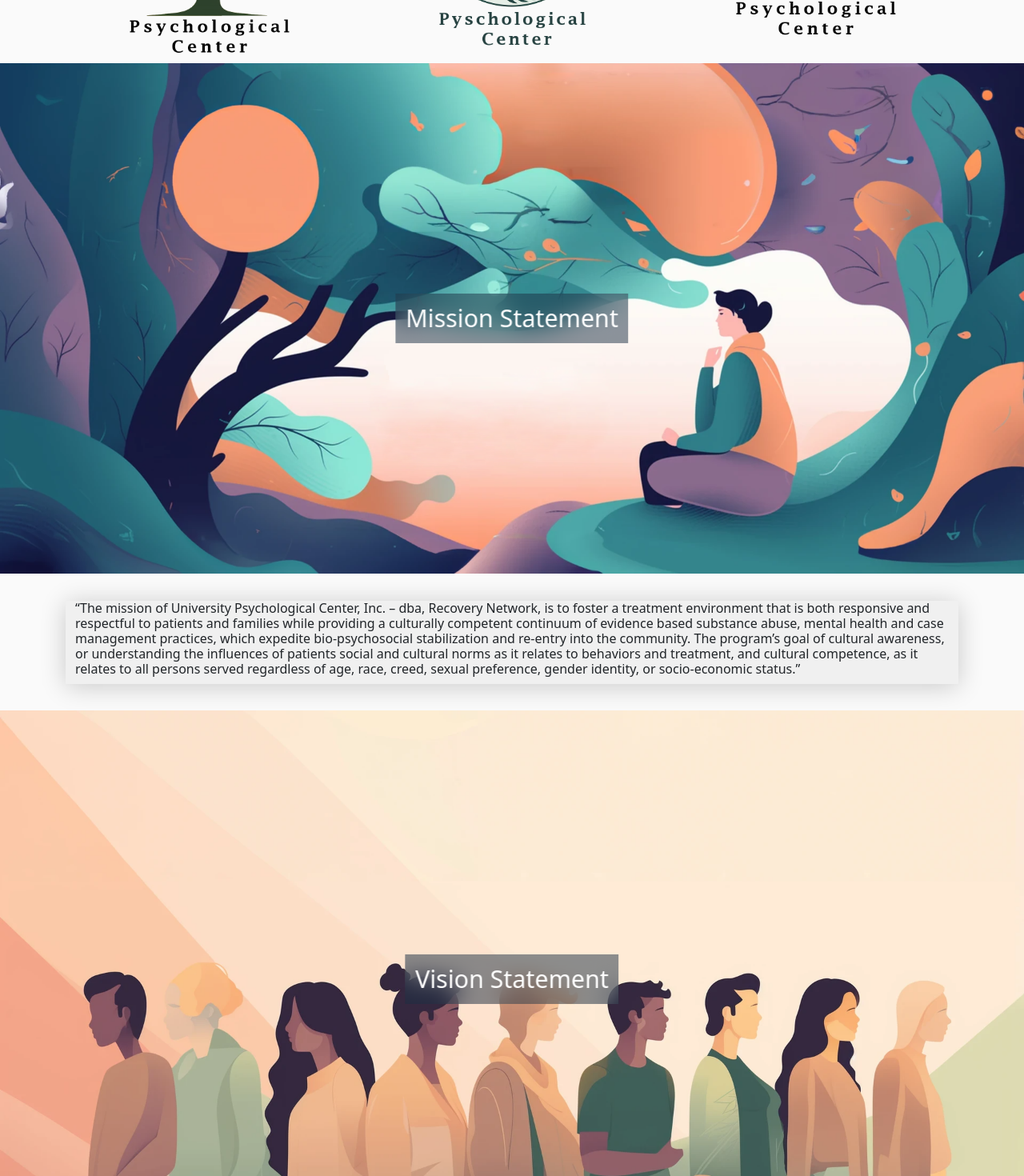
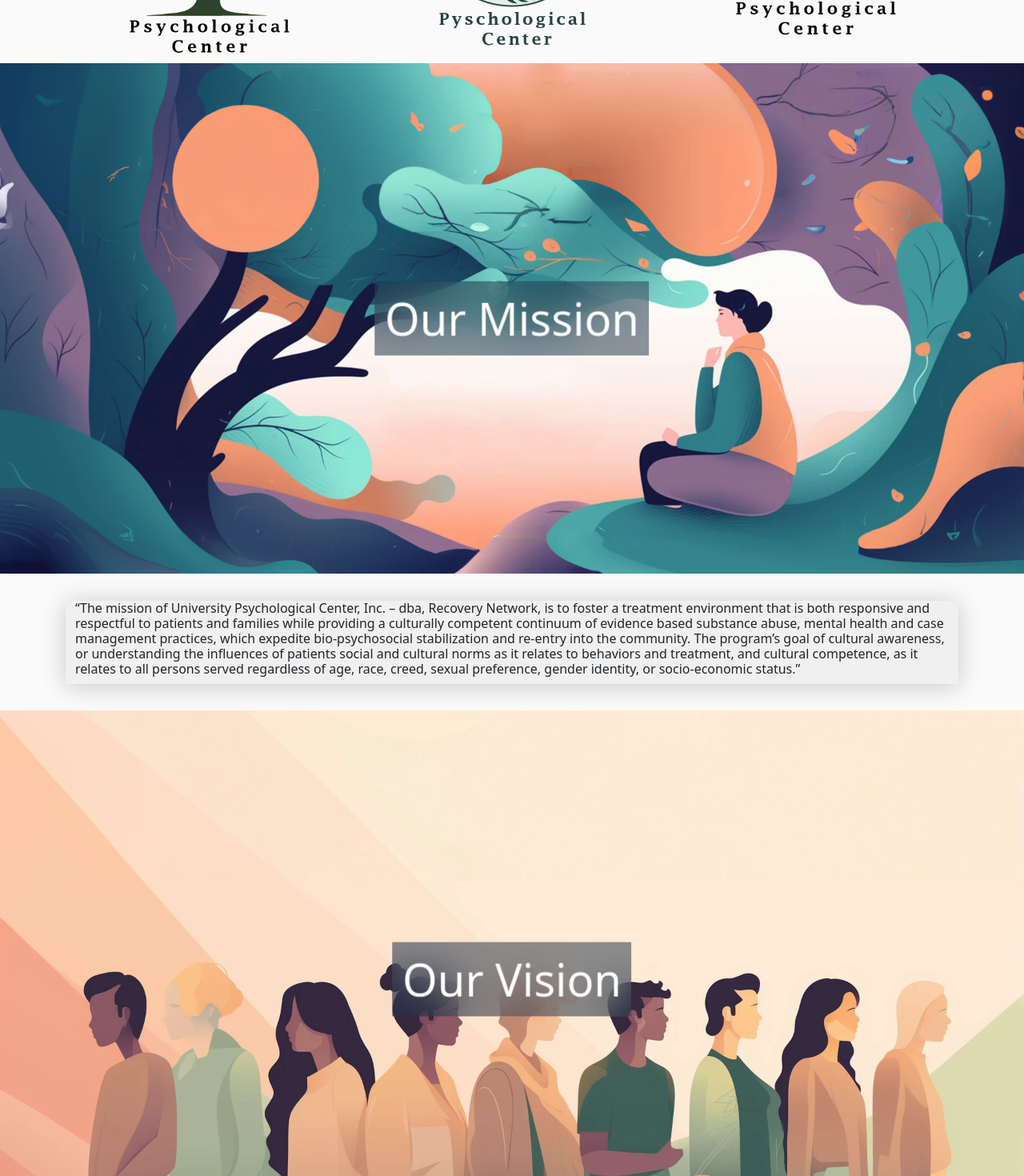
Before and after one commit to BuffManKyle/rnupc, a React (Create React App) app: page / in a window 1280 px wide. Shown: the part 1325-2795 px from the top of the page at 80% size. Built offline with nearby package versions, Linux system fonts and the light colour scheme.

Commit message:
wording change

```diff
--- a/package.json
+++ b/package.json
@@ -11,7 +11,6 @@
     "react-bootstrap": "^2.7.4",
     "react-dom": "^18.2.0",
     "react-router-dom": "^6.11.2",
-    "react-scripts": "^2.1.3",
     "web-vitals": "^2.1.4"
   },
   "scripts": {
@@ -37,5 +36,8 @@
       "last 1 firefox version",
       "last 1 safari version"
     ]
+  },
+  "devDependencies": {
+    "react-scripts": "^5.0.1"
   }
 }
--- a/src/pages/home.js
+++ b/src/pages/home.js
@@ -69,7 +69,7 @@ function Home () {
         <Container>
         <div className="">
             <h1 className="hero-heading ">
-                Mission Statement
+                Our Mission
             </h1>
         </div>
         </Container>
@@ -90,7 +90,7 @@ function Home () {
         <Container>
         <div className="">
             <h1 className="hero-heading ">
-            Vision Statement
+            Our Vision
             </h1>
         </div>
         </Container>
--- a/src/pages/styles.css
+++ b/src/pages/styles.css
@@ -80,7 +80,7 @@ h4{
 
   @media (min-width: 951px) and (max-width: 1600px) {
     .hero-heading {
-      font-size: 1.9em; /* Adjust the font size as desired */
+      font-size: 3.5em; /* Adjust the font size as desired */
     }
   }
 
```
Also changed, not shown: src/pages/assets/images/simple-illustration-v4.png (added), 1 other file (tests, documents, lock files or other folders).
